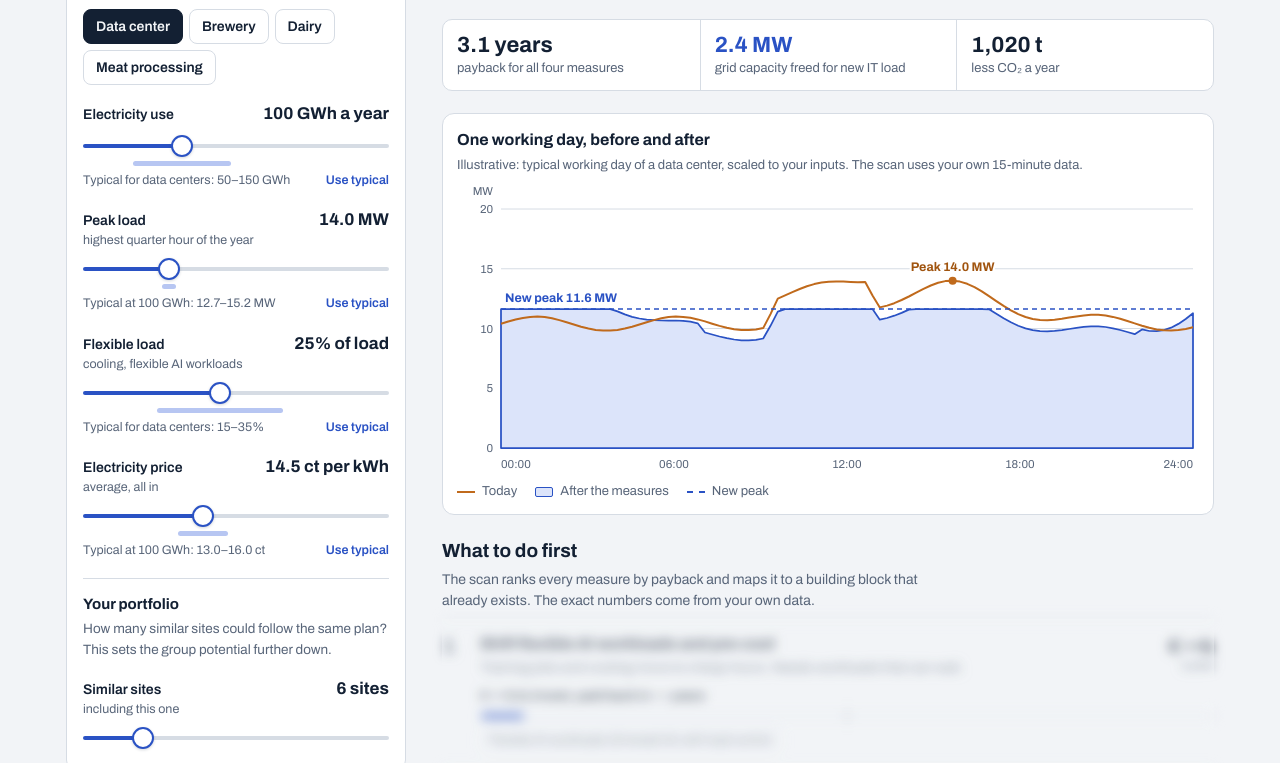
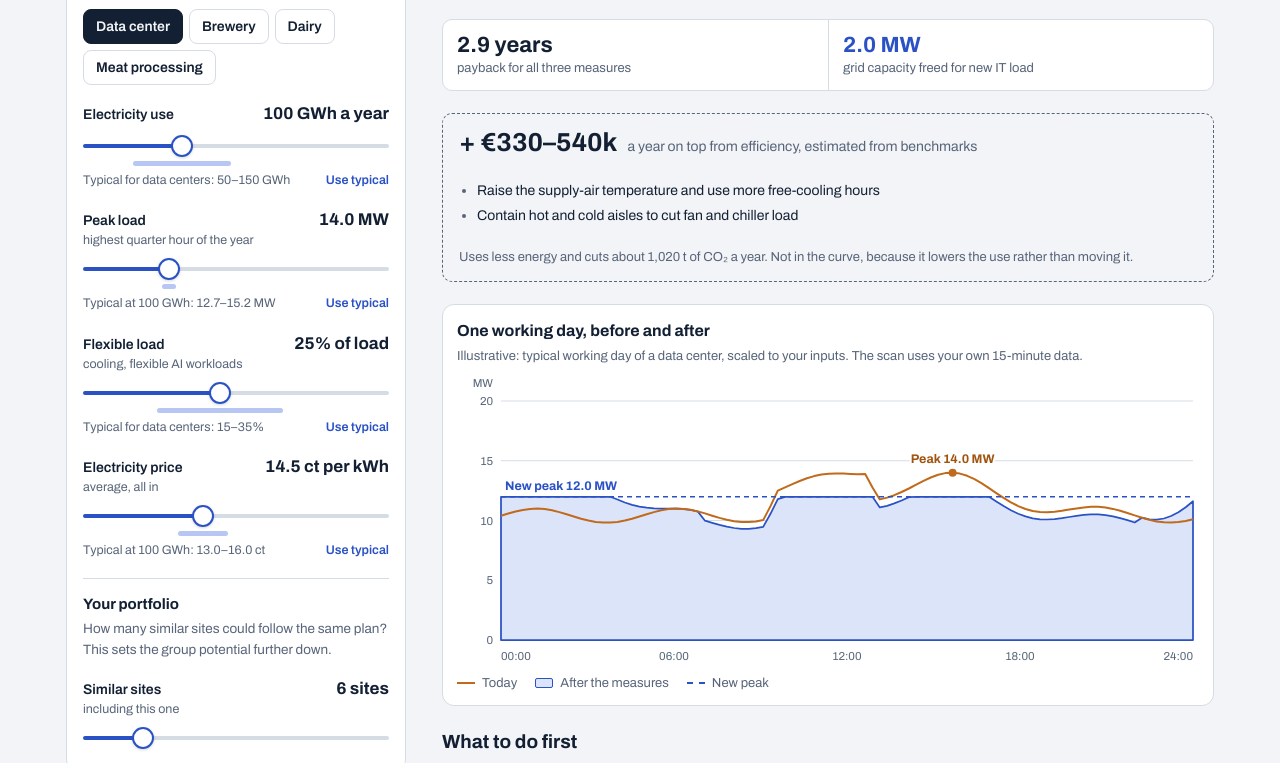
Before and after one commit to LaurensDo/Siemens-case-energyscan, a plain HTML site: page index.html in a window 1280 px wide. Shown: the part 274-1037 px from the top of the page. Drawn offline with Linux system fonts and the light colour scheme.

Commit message:
Show efficiency as a separate benchmark estimate on top, with examples per plant type, and keep it out of the curve
Co-Authored-By: Claude Opus 5.5 <noreply@anthropic.com>
Claude-Session: https://claude.ai/code/session_01Uj37NpBQWKu2pa8JnGMuUR

```diff
--- a/index.html
+++ b/index.html
@@ -80,6 +80,7 @@ button, input { font: inherit; color: inherit; }
     grid-template-areas:
       "inputs headline"
       "inputs kpis"
+      "inputs eff"
       "inputs curve"
       "inputs rank"
       "inputs scale"
@@ -92,6 +93,7 @@ button, input { font: inherit; color: inherit; }
   .inputs { grid-area: inputs; position: sticky; top: 16px; }
   .headline { grid-area: headline; }
   .kpis { grid-area: kpis; }
+  .eff { grid-area: eff; }
   .curve { grid-area: curve; }
   .rank { grid-area: rank; }
   .scale { grid-area: scale; }
@@ -110,13 +112,22 @@ button, input { font: inherit; color: inherit; }
 .sub { color: var(--muted); margin-top: 4px; font-size: 15px; }
 
 /* KPI strip */
-.kpis { display: grid; grid-template-columns: repeat(3, minmax(0, 1fr)); border: 1px solid var(--line); border-radius: 10px; background: var(--surface); }
+.kpis { display: grid; grid-template-columns: repeat(2, minmax(0, 1fr)); border: 1px solid var(--line); border-radius: 10px; background: var(--surface); }
 .kpi { padding: 12px 14px; display: grid; gap: 2px; align-content: start; }
 .kpi + .kpi { border-left: 1px solid var(--line); }
 .kpi .v { font-size: clamp(17px, 4.6vw, 22px); font-weight: 700; font-variation-settings: "wdth" 112; line-height: 1.2; }
 .kpi .l { font-size: 13px; color: var(--muted); line-height: 1.35; }
 .kpi.free .v { color: var(--flex); }
 @media (max-width: 420px) { .kpi { padding: 10px; } }
+
+/* Efficiency on top: a separate lever with its own effect (less energy), so it sits outside the curve */
+.eff { border: 1px dashed var(--line-strong, var(--muted)); border-radius: 10px; padding: 14px 16px; display: grid; gap: 8px; }
+.eff-top { display: flex; flex-wrap: wrap; align-items: baseline; gap: 2px 10px; }
+.eff-v { font-size: clamp(20px, 5.4vw, 26px); font-weight: 700; font-variation-settings: "wdth" 112; line-height: 1.15; }
+.eff-l { font-size: 14px; color: var(--muted); }
+.eff-ex { font-size: 14px; display: grid; gap: 4px; padding-left: 18px; }
+.eff-ex li::marker { color: var(--muted); }
+.eff-foot { font-size: 13px; color: var(--muted); }
 
 /* Inputs */
 .inputs { background: var(--surface); border: 1px solid var(--line); border-radius: 12px; padding: 18px 16px; display: grid; gap: 16px; }
@@ -334,9 +345,14 @@ footer { font-size: 12.5px; color: var(--muted); border-top: 1px solid var(--lin
     </section>
 
     <section class="kpis" aria-label="Key results">
-      <div class="kpi"><span class="v num" id="k-pay">3.1 years</span><span class="l">payback for all four measures</span></div>
+      <div class="kpi"><span class="v num" id="k-pay">3.1 years</span><span class="l">payback for all three measures</span></div>
       <div class="kpi free"><span class="v num" id="k-mw">2.4 MW</span><span class="l" id="k-mw-l">grid capacity freed for electrification</span></div>
-      <div class="kpi"><span class="v num" id="k-co2">1,020 t</span><span class="l">less CO₂ a year</span></div>
+    </section>
+
+    <section class="eff" aria-labelledby="eff-h">
+      <div class="eff-top"><span class="eff-v num" id="e-save">+ €330–540k</span><span class="eff-l" id="eff-h">a year on top from efficiency, estimated from benchmarks</span></div>
+      <ul class="eff-ex" id="e-ex"></ul>
+      <p class="eff-foot" id="e-foot">Uses less energy and cuts about 1,020 t of CO₂ a year. Not in the curve, because it lowers the use rather than moving it.</p>
     </section>
 
     <figure class="curve">
@@ -432,12 +448,12 @@ footer { font-size: 12.5px; color: var(--muted); border-top: 1px solid var(--lin
       <ul>
         <li>Demand charge €130 per kW and year (2026 medium-voltage grid fees in Germany, mostly €100–200). Load management cuts the peak by 40% of the flexible share, at most 15%.</li>
         <li>Load shifting moves 25% of the flexible energy to cheaper quarter hours at a €45 per MWh spread. It needs a dynamic power contract.</li>
-        <li>Efficiency saves 10% of the flexible load plus 2% of the rest, at €450 invested per MWh saved each year.</li>
+        <li>Efficiency is shown on top, as a benchmark estimate: it saves 10% of the flexible load plus 2% of the rest. It lowers energy use and CO₂, not the shape of the curve, so it is not in the curve or in the ranked measures.</li>
         <li>The battery covers 15% of the peak for two hours at €400 per kWh installed, with 300 cycles a year at a €60 per MWh spread.</li>
         <li>Load management costs €40k per plant plus €10k per MW of peak; the shifting software €60k.</li>
         <li>Each plant type starts at the middle of its typical range. The ranges describe mid-size sites in Germany, Austria and Switzerland and leave out the smallest and the largest, roughly the middle two thirds. Electricity price comes from BDEW 2026 averages by consumption size; peak load from typical operating hours of the type; electricity use and flexible share are modelling assumptions built on public data (Germany has about 2,000 data centers above 100 kW and about 100 above 5 MW; a dairy processes about 250,000 tonnes of milk a year on average; cooling is about 40% of brewery electricity, about 25% in dairies and around 50% in meat processing; breweries use about 8–14 kWh per hectolitre). Peak load and price ranges move with your electricity use, because both depend on site size. The slider scales also follow the plant type and are set so that the typical peak load fits even at the top of the electricity scale; the top end of each scale stands for that value or more and is shown with a "+", and the demo calculates with the top value.</li>
         <li>Data centers: cooling and flexible AI workloads form the flexible share; efficiency saves 8% of it plus 1% of the rest; 15% of it shifts; load management caps at most 4% of the peak; the battery covers 20% of the peak.</li>
-        <li>CO₂ at 0.34 t per MWh of electricity saved (German grid mix 2025, UBA). The curve is a modelled working day of a food plant, scaled to your values.</li>
+        <li>CO₂ at 0.34 t per MWh of electricity saved (German grid mix 2025, UBA). The curve is an illustrative working day of the chosen plant type, scaled to your values; it shows load shifting, peak capping and the battery.</li>
       </ul>
     </details>
   </main>
@@ -522,6 +538,12 @@ footer { font-size: 12.5px; color: var(--muted); border-top: 1px solid var(--lin
       bat: ["Add a battery", "Frees grid capacity for new IT load and earns on price spreads.", "Storage (Fluence) with Siemens Financial Services"]
     }
   };
+  var EFF_EX = {
+    brewery: ["Fix compressed-air leaks and lower the network pressure", "Raise glycol cooling setpoints where the process allows"],
+    dairy: ["Tune ammonia refrigeration setpoints and condenser pressure", "Variable-speed drives on pumps and fans"],
+    meat: ["Tune cold-store and freezer setpoints and defrost cycles", "Fix compressed-air leaks and lower the network pressure"],
+    dc: ["Raise the supply-air temperature and use more free-cooling hours", "Contain hot and cold aisles to cut fan and chiller load"]
+  };
   function model(i) {
     var isDc = !!ARCH[arch].dc, P = {}, key;
     for (key in A) P[key] = A[key];
@@ -532,12 +554,11 @@ footer { font-size: 12.5px; color: var(--muted); border-top: 1px solid var(--lin
     var shiftMWh = mwh * f * P.shiftShare;
     var effMWh = mwh * (P.effFlex * f + P.effBase);
     /* peak can only fall to about the average load: the rest of the day still has to be served */
-    var head = Math.max(i.peak - 1.05 * (mwh / 8760) * (1 - effMWh / mwh), 0);
+    var head = Math.max(i.peak - 1.05 * (mwh / 8760), 0);
     lmMW = Math.min(lmMW, head);
     var batMW = Math.min(P.batShare * i.peak, Math.max(head - lmMW, 0)), batMWh = batMW * P.batHours;
     var mk = function (t, save, capex) { return { title: t[0], text: t[1], block: t[2], save: save, capex: capex }; };
     var list = [
-      mk(T.eff, effMWh * pMWh, effMWh * P.effCapexPerMWh),
       mk(T.shift, shiftMWh * P.spread, P.shiftCapex),
       mk(T.lm, lmMW * 1000 * P.demandCharge, P.lmFix + P.lmPerMW * i.peak),
       mk(T.bat, batMW * 1000 * P.demandCharge + batMWh * P.batCycles * P.batSpread * P.batEff, batMWh * P.batCapexPerMWh)
@@ -548,8 +569,8 @@ footer { font-size: 12.5px; color: var(--muted); border-top: 1px solid var(--lin
     list.forEach(function (x) { save += x.save; capex += x.capex; });
     return {
       bill: bill, save: save, capex: capex, pay: capex / Math.max(save, 1), share: save / Math.max(bill, 1),
-      freedMW: lmMW + batMW, measures: list, effShare: effMWh / mwh, shiftMWh: shiftMWh,
-      group: save * i.plants, co2: effMWh * P.co2
+      freedMW: lmMW + batMW, measures: list, shiftMWh: shiftMWh,
+      group: save * i.plants, effSave: effMWh * pMWh, co2: effMWh * P.co2
     };
   }
 
@@ -590,7 +611,7 @@ footer { font-size: 12.5px; color: var(--muted); border-top: 1px solid var(--lin
     else if (lf <= meanPow(hi)) k = hi;
     else { for (it = 0; it < 40; it++) { k = (lo + hi) / 2; if (meanPow(k) > lf) lo = k; else hi = k; } }
     var before = shape().map(function (s) { return i.peak * Math.pow(s, k); });
-    var x = before.map(function (v) { return v * (1 - r.effShare); });
+    var x = before.slice();
     var dailyShift = r.shiftMWh / 365, dSum = 0;
     for (q = 0; q < 96; q++) if (isDay(q)) dSum += x[q] * 0.25;
     var ratio = dSum > 0 ? Math.min(dailyShift / dSum, 0.5) : 0;
@@ -800,10 +821,15 @@ footer { font-size: 12.5px; color: var(--muted); border-top: 1px solid var(--lin
     el("lg-after").hidden = c.over; el("lg-cap").hidden = c.over; el("lg-avg").hidden = !c.over;
     el("curve-src").textContent = "Illustrative: typical working day of a " + ARCH[arch].label + ", scaled to your inputs. The scan uses your own 15-minute data.";
     el("r-save").textContent = eurRange(r.save);
-    el("r-sub").textContent = pctRange(r.share) + " of a " + eur(r.bill) + " energy bill, estimated from typical values";
+    el("r-sub").textContent = pctRange(r.share) + " of a " + eur(r.bill) + " energy bill, from load shifting, peak capping and a battery";
     el("k-pay").textContent = years(r.pay);
     el("k-mw").textContent = r.freedMW.toFixed(1) + " MW";
-    el("k-co2").textContent = Math.round(r.co2).toLocaleString("en-US") + " t";
+    el("e-save").textContent = "+ " + eurRange(r.effSave);
+    var ex = el("e-ex");
+    while (ex.firstChild) ex.removeChild(ex.firstChild);
+    EFF_EX[arch].forEach(function (t) { var li = document.createElement("li"); li.textContent = t; ex.appendChild(li); });
+    el("e-foot").textContent = "Uses less energy and cuts about " + Math.round(r.co2).toLocaleString("en-US") +
+      " t of CO₂ a year. Not in the curve, because it lowers the use rather than moving it.";
     el("g-save").textContent = eurRange(r.group);
     el("g-text").textContent = i.plants > 1
       ? "a year if all " + i.plants + " " + unit + "s " + (dc ? "in the portfolio" : "in the group") + " follow the same plan. Same scan, same offer, every " + unit + "."
```
